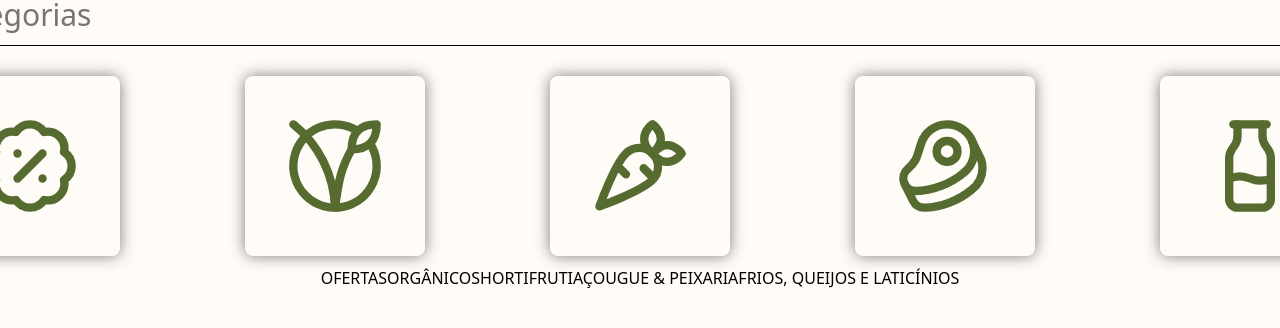
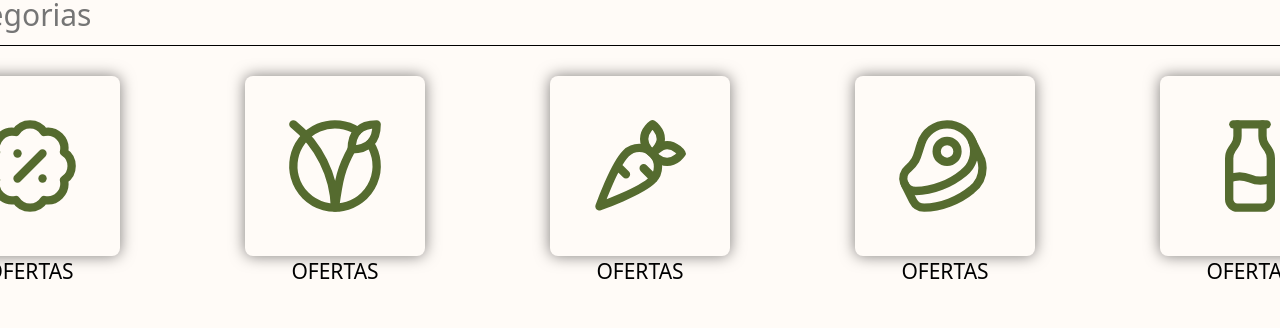
Before and after one commit to grupo-06-generation/zurah_frontend, a React (Vite) app: page /home in a window 1280 px wide. Shown: the part 665-993 px from the top of the page. Built offline with nearby package versions, Linux system fonts and the light colour scheme; no server answers; a web font is replaced by a local one.

Commit message:
:sparkles: feat: titulo nos icones de categoria

```diff
--- a/src/components/categoryConsumer/CategoryConsumer.tsx
+++ b/src/components/categoryConsumer/CategoryConsumer.tsx
@@ -14,54 +14,55 @@ function CategoryConsumer() {
                         Categorias
                     </h1>
                 </div>
-                <div className="w-[1400px] h-[200px] flex flex-row justify-between items-center">
+                <div className="w-[1400px] h-[200px] flex flex-row justify-between items-center mt-4">
 
+                    <div className='flex flex-col items-center'>
                         <Link to={`/produtos/`}>
                             <div className="w-[180px] h-[180px] rounded-lg flex items-center justify-center shadow-[0_0_15px_rgba(0,0,0,0.5)]">
                                 <BadgePercent className='text-olive w-[100px] h-[100px]' />
                             </div>
                         </Link>
+                        <h2 className='text-[21px]'>OFERTAS</h2>
+                    </div>
 
+                    <div className='flex flex-col items-center'>
                         <Link to={'/adicionar-categoria'}>
                             <div className="w-[180px] h-[180px] rounded-lg flex items-center justify-center shadow-[0_0_15px_rgba(0,0,0,0.5)]">
                                 <Vegan className='text-olive w-[100px] h-[100px]' />
                             </div>
                         </Link>
+                        <h2 className='text-[21px]'>OFERTAS</h2>
+                    </div>
 
+                    <div className='flex flex-col items-center'>
+                        <Link to={'/adicionar-categoria'}>
                             <div className="w-[180px] h-[180px] rounded-lg flex items-center justify-center shadow-[0_0_15px_rgba(0,0,0,0.5)]">
                                 <Carrot className='text-olive w-[100px] h-[100px]' />
                             </div>
+                        </Link>
+                        <h2 className='text-[21px]'>OFERTAS</h2>
+                    </div>
 
+                    <div className='flex flex-col items-center'>
+                        <Link to={'/adicionar-categoria'}>
                             <div className="w-[180px] h-[180px] rounded-lg flex items-center justify-center shadow-[0_0_15px_rgba(0,0,0,0.5)]">
                                 <Beef className='text-olive w-[100px] h-[100px]' />
                             </div>
+                        </Link>
+                        <h2 className='text-[21px]'>OFERTAS</h2>
+                    </div>
 
+                    <div className='flex flex-col items-center'>
+                        <Link to={'/adicionar-categoria'}>
                             <div className="w-[180px] h-[180px] rounded-lg flex items-center justify-center shadow-[0_0_15px_rgba(0,0,0,0.5)]">
                                 <Milk className='text-olive w-[100px] h-[100px]' />
                             </div>
+                        </Link>
+                        <h2 className='text-[21px]'>OFERTAS</h2>
                     </div>
-                <div>
-                    <ul className='flex justify-between items-center'>
-                        <li className=''>
-                            <a href="#">OFERTAS</a>
-                        </li>
 
-                        <li>
-                            <a href="#">ORGÂNICOS</a>
-                        </li>
 
-                        <li>
-                            <a href="#">HORTIFRUTI</a>
-                        </li>
 
-                        <li>
-                            <a href="#">AÇOUGUE & PEIXARIA</a>
-                        </li>
-
-                        <li>
-                            <a href="#">FRIOS, QUEIJOS E LATICÍNIOS</a>
-                        </li>
-                    </ul>
                 </div>
             </div>
         </>
```
Lines whose indentation alone changed are shown as unchanged.
